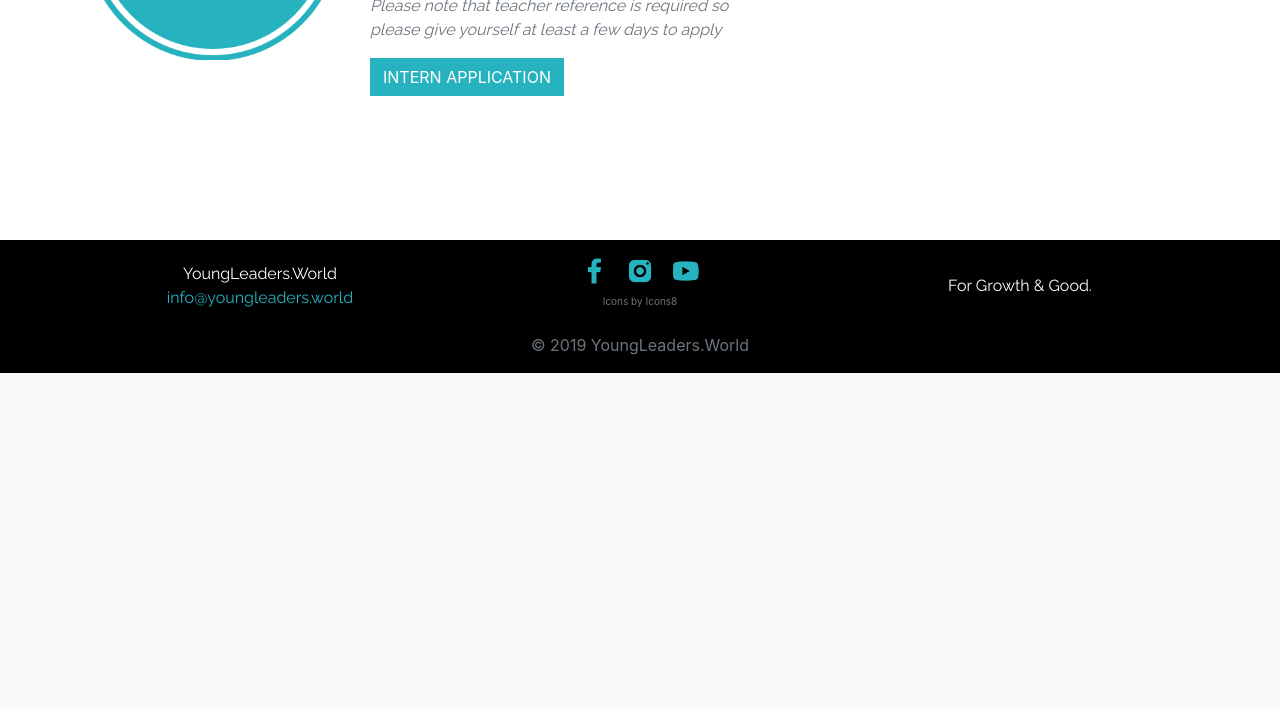
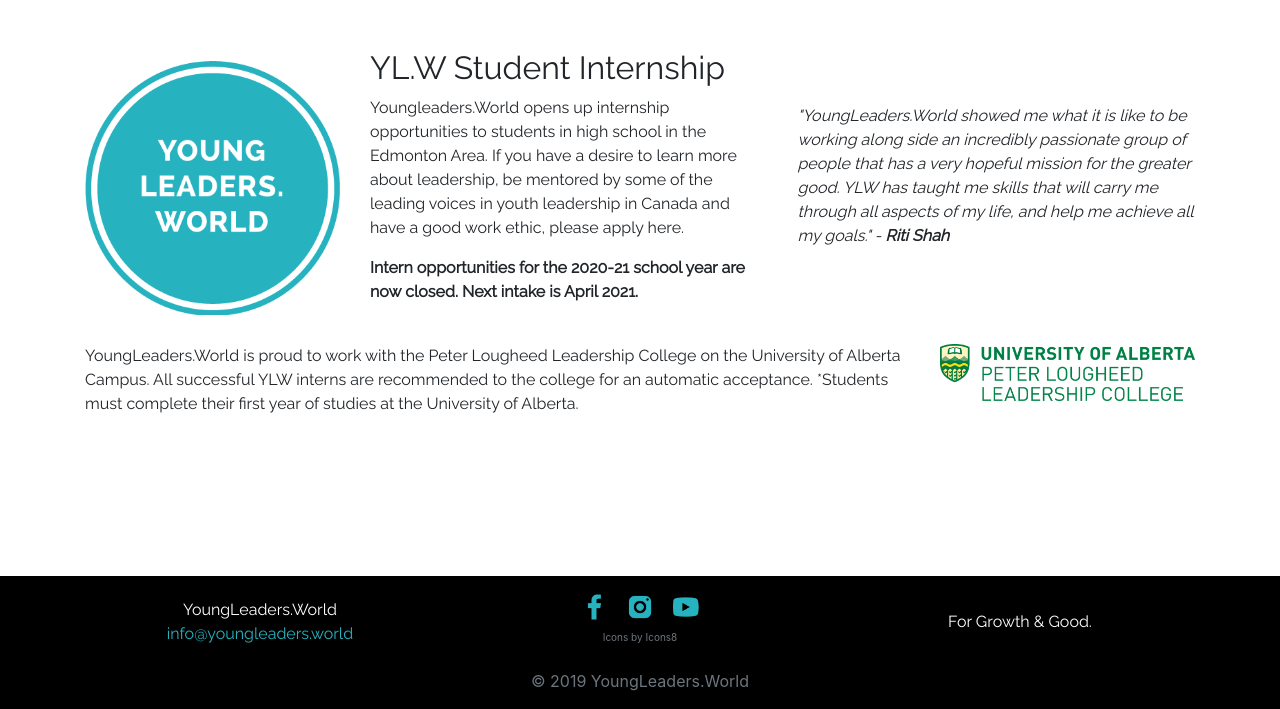
Before and after one commit to jomibitancor/youngleaders, a Flask app: page /opportunities in a window 1280 px wide. Shown: the part 1100-1809 px from the top of the page. Before the commit the page ends 1473 px from the top, so only its background shows below. Run offline with Flask 2, Linux system fonts and the light colour scheme; style sheets or scripts are compiled from the project's sources; some libraries are stand-ins or nearby versions.

Commit message:
opportunities page 1 hour

```diff
--- a/templates/page07_opportunities.html
+++ b/templates/page07_opportunities.html
@@ -1,12 +1,15 @@
-{% extends "page00_skeleton.html" %}
-{% block title %}Opportunities{% endblock title %}
-
-{% block content %}
-<link rel="stylesheet" href="{{url_for('static',filename='css/page07_opportunities.css')}}" />
+{% extends "page00_skeleton.html" %} {% block title %}Opportunities{% endblock
+title %} {% block content %}
+<link
+  rel="stylesheet"
+  href="{{url_for('static',filename='css/page07_opportunities.css')}}"
+/>
 
 <!-- HEADER -->
 <section id="header">
-    <div class="background-container d-flex justify-content-center align-items-center">
+  <div
+    class="background-container d-flex justify-content-center align-items-center"
+  >
     <h1 class="page-title">OPPORTUNITIES</h1>
     <div class="background-overlay"></div>
   </div>
@@ -18,8 +21,9 @@
   <div class="container py-4">
     <div class="row">
       <div class="col">
-                <p>
-                    We love when <strong>leadership</strong> and <strong>passion</strong>  come together
+        <h5 style="display: inline;">We love when</h5>
+        <p style="display: inline;">
+          <strong>leadership</strong> and <strong>passion</strong> come together
         </p>
       </div>
     </div>
@@ -31,20 +35,74 @@
   <div class="container content">
     <div class="position-type">
       <h1 class="raleway">Volunteer Positions</h1>
-            <p class="roboto">The following are volunteer opportunities that are available with organizations that we are aligned with:</p>
+      <p class="roboto">
+        The following are volunteer opportunities that are available with
+        organizations that we are aligned with:
+      </p>
+
+      <div class="row">
+        <div class="col-lg"></div>
+        <div class="col-lg-7">
+          <img
+            src="{{url_for('static', filename='img/summits/leaders_forum.jpg')}}"
+            alt=""
+            class="img-fluid"
+          />
+        </div>
+        <div class="col-lg"></div>
+      </div>
 
       <div class="positions row align-items-center">
         <div class="position-logo col-3">
-                    <img src="{{url_for('static', filename='img/logos/ylwlogo.png')}}" alt="">
+          <img
+            src="{{url_for('static', filename='img/logos/ylwlogo.png')}}"
+            alt=""
+          />
         </div>
         <div class="position-description col">
           <h2 class="raleway position-title">YL.W Student Internship</h2>
-                    <p class="roboto position-details">Youngleaders.World opens up internship opportunities to students in high school in the Edmonton Area. If you have a desire to learn more about leadership, be mentored by some of the leading voices in youth leadership in Canada and have a good work ethic, please apply here.  Applications open May 4 - 24, 2020.</p>
-                    <p class="roboto text-muted font-italic">Please note that teacher reference is required so please give yourself at least a few days to apply</p>
-                    <a target="_blank" href="{{url_for('static', filename='docs/ylwinternship.pdf')}}" class="btn btn-primary">INTERN APPLICATION</a>
+          <p class="roboto position-details">
+            Youngleaders.World opens up internship opportunities to students in
+            high school in the Edmonton Area. If you have a desire to learn more
+            about leadership, be mentored by some of the leading voices in youth
+            leadership in Canada and have a good work ethic, please apply here.
+          </p>
+          <p class="raleway">
+            <strong>
+              Intern opportunities for the 2020-21 school year are now closed.
+              Next intake is April 2021.
+            </strong>
+          </p>
         </div>
         <div class="col">
-                    <p class="roboto">"YoungLeaders.World showed me what it is like to be working along side an incredibly passionate group of people that has a very hopeful mission for the greater good. YLW has taught me skills that will carry me through all aspects of my life, and help me achieve all my goals." - <strong>Riti Shah</strong> </p>
+          <p class="roboto">
+            <i>
+              "YoungLeaders.World showed me what it is like to be working along
+              side an incredibly passionate group of people that has a very
+              hopeful mission for the greater good. YLW has taught me skills
+              that will carry me through all aspects of my life, and help me
+              achieve all my goals." - <strong>Riti Shah</strong>
+            </i>
+          </p>
+        </div>
+      </div>
+
+      <div class="row pt-4">
+        <div class="col">
+          <p class="raleway">
+            YoungLeaders.World is proud to work with the Peter Lougheed
+            Leadership College on the University of Alberta Campus. All
+            successful YLW interns are recommended to the college for an
+            automatic acceptance. *Students must complete their first year of
+            studies at the University of Alberta.
+          </p>
+        </div>
+        <div class="col-3">
+          <img
+            src="{{url_for('static', filename='img/partners/uofapllc.png')}}"
+            alt=""
+            class="img-fluid"
+          />
         </div>
       </div>
     </div>
@@ -53,5 +111,4 @@
 
 <div class="py-5"></div>
 
-
 {% endblock content %}
```
Also changed, not shown: static/img/main/asd.jpg (added), static/img/partners/uofapllc.png (added). Lines whose indentation alone changed are shown as unchanged.
